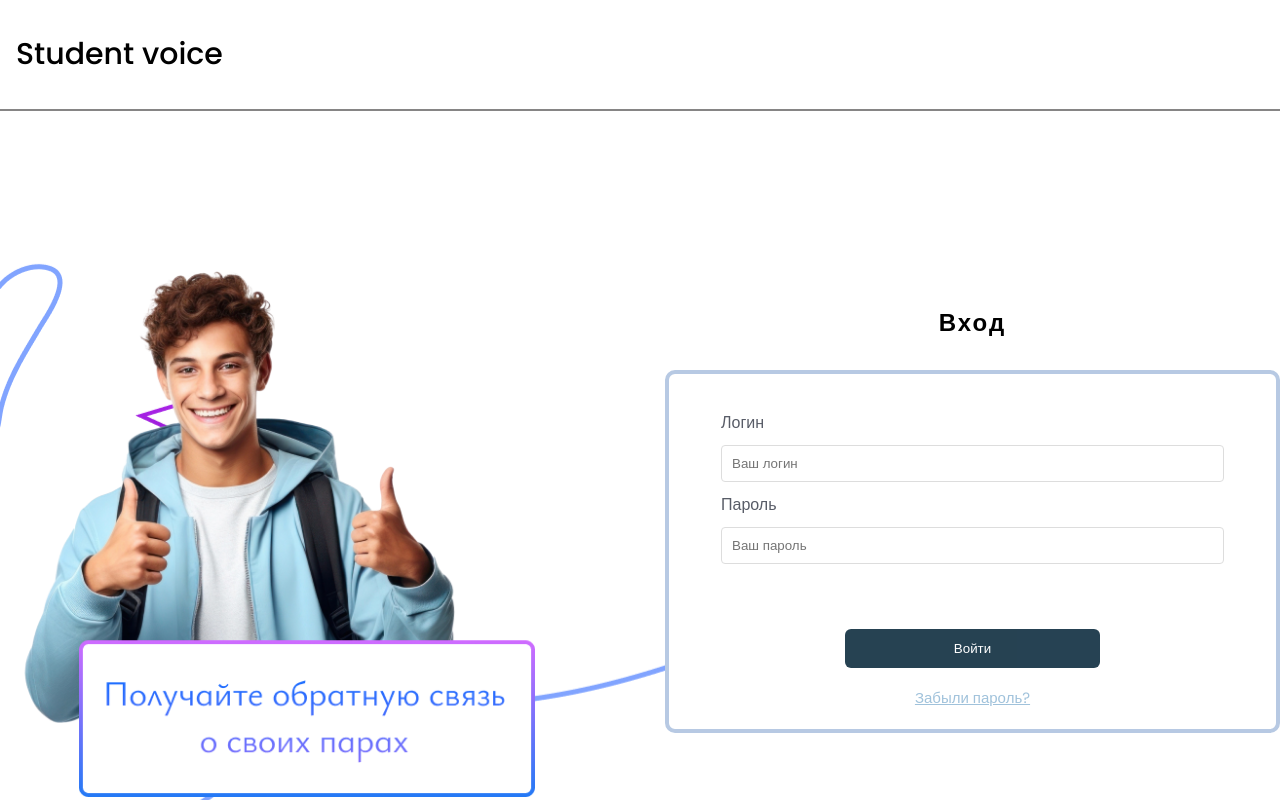
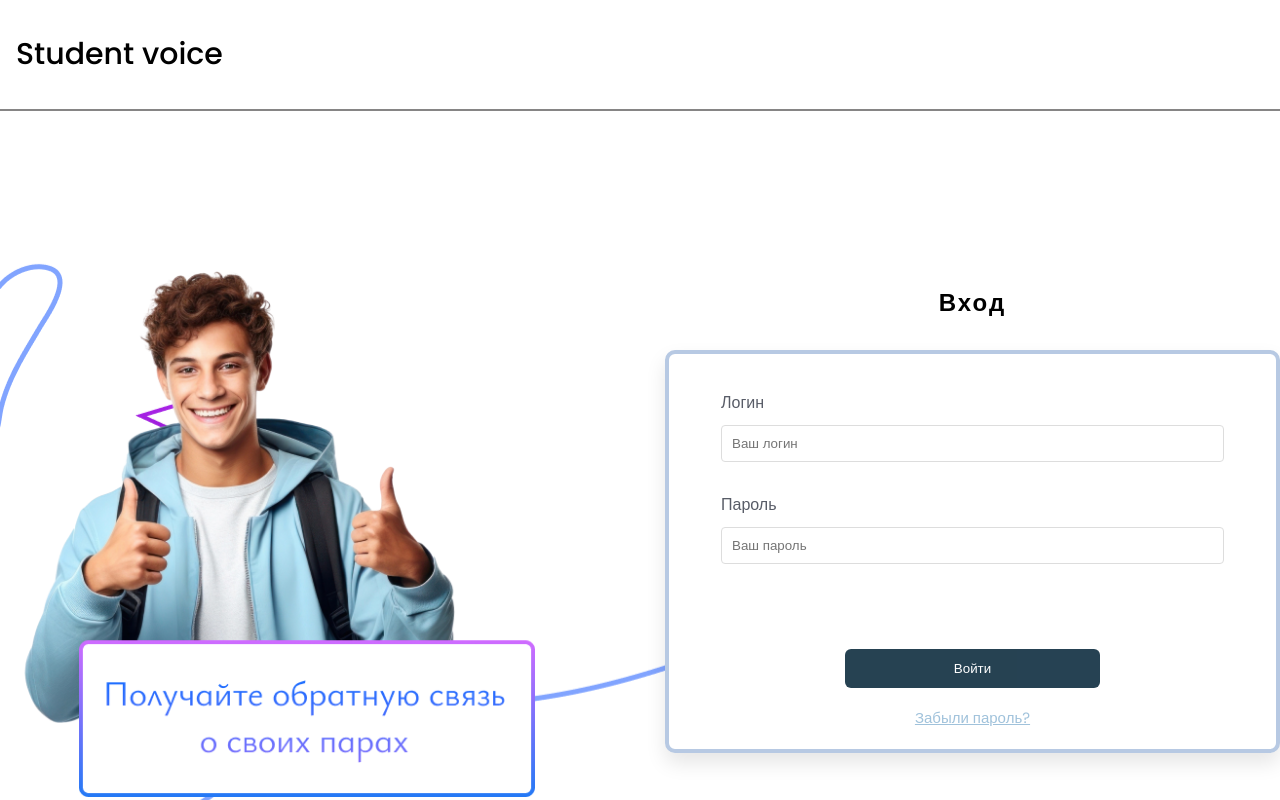
Before and after one commit to acuraels/Student-voice-Front-end, a React (Vite) app: page /login in a window 1280 px wide. Shown: the top 800 px of the page. Built offline with nearby package versions, Linux system fonts and the light colour scheme.

Commit message:
animations-commit

```diff
--- a/src/styles/FormPage/formPageMain.css
+++ b/src/styles/FormPage/formPageMain.css
@@ -3,6 +3,17 @@
     background-size: inherit;
     background-repeat: no-repeat;
     padding: 130px 0 270px;
+    animation: fadeIn 1s ease-out;
+}
+
+@keyframes fadeIn {
+    from {
+        opacity: 0;
+    }
+
+    to {
+        opacity: 1;
+    }
 }
 
 .main__content {
@@ -15,6 +26,11 @@
 .main__image-container {
     max-width: 549px;
     max-height: 571px;
+    transition: transform 0.5s ease;
+}
+
+.main__image-container:hover {
+    transform: scale(1.05);
 }
 
 .main__image {
@@ -35,6 +51,13 @@
     border-radius: 10px;
     border: 4px solid #B7C9E3;
     background-color: #fff;
+    box-shadow: 0 10px 20px rgba(0, 0, 0, 0.1);
+    transition: all 0.3s ease;
+}
+
+.main__form-container:hover {
+    transform: scale(1.05);
+    box-shadow: 0 15px 30px rgba(0, 0, 0, 0.2);
 }
 
 .main__title {
@@ -43,6 +66,8 @@
     font-size: 24px;
     font-weight: bold;
     letter-spacing: 2px;
+    position: relative;
+    overflow: hidden;
 }
 
 .form {
@@ -56,6 +81,7 @@
 .form__group {
     display: flex;
     flex-direction: column;
+    margin-bottom: 20px;
 }
 
 .form__input {
@@ -63,27 +89,58 @@
     padding: 10px;
     border-radius: 4px;
     border: 1px solid #ddd;
+    transition: all 0.3s ease;
+}
+
+.form__input:focus {
+    border-color: #012235;
+    box-shadow: 0 0 0 2px rgba(1, 34, 53, 0.2);
+    outline: none;
 }
 
 .form__button {
     width: 255px;
     margin: 55px auto 18px;
-    padding: 10px;
+    padding: 0.75rem 0;
     background-color: #012235;
     color: white;
     border: none;
     border-radius: 6px;
     cursor: pointer;
-    padding: 0.75rem 0;
     opacity: 85%;
+    transition: all 0.3s ease;
+    position: relative;
+    overflow: hidden;
+}
+
+.form__button::before {
+    content: '';
+    position: absolute;
+    top: 0;
+    left: -100%;
+    width: 100%;
+    height: 100%;
+    background: linear-gradient(120deg,
+            transparent,
+            rgba(255, 255, 255, 0.3),
+            transparent);
+    transition: all 0.5s;
 }
 
 .form__button:hover {
     background-color: #006DAB;
+    transform: translateY(-3px);
+    box-shadow: 0 5px 15px rgba(0, 0, 0, 0.3);
+}
+
+.form__button:hover::before {
+    left: 100%;
 }
 
 .form__button:active {
     background-color: #02C2FF;
+    transform: translateY(-1px);
+    box-shadow: 0 2px 10px rgba(0, 0, 0, 0.2);
 }
 
 .form__link {
@@ -94,14 +151,17 @@
     font-weight: normal;
     font-size: 15px;
     margin-top: -16px;
+    transition: all 0.3s ease;
 }
 
 .form__link:hover {
     color: #006DAB;
+    transform: translateY(-2px);
 }
 
 .form__link:active {
     color: #02C2FF;
+    transform: translateY(0);
 }
 
 @media (max-width: 1024px) {
--- a/src/styles/StudentForm/studFormMain.css
+++ b/src/styles/StudentForm/studFormMain.css
@@ -121,14 +121,37 @@
     margin: auto;
     display: block;
     font-size: medium;
+    transition: all 0.3s ease;
+}
+
+.stud-form__submit-button::before {
+    content: '';
+    position: absolute;
+    top: 0;
+    left: -100%;
+    width: 100%;
+    height: 100%;
+    background: linear-gradient(120deg,
+            transparent,
+            rgba(255, 255, 255, 0.3),
+            transparent);
+    transition: all 0.5s;
 }
 
 .stud-form__submit-button:hover {
     background-color: #006DAB;
+    transform: translateY(-3px);
+    box-shadow: 0 5px 15px rgba(0, 0, 0, 0.3);
+}
+
+.stud-form__submit-button:hover::before {
+    left: 100%;
 }
 
 .stud-form__submit-button:active {
     background-color: #02C2FF;
+    transform: translateY(-1px);
+    box-shadow: 0 2px 10px rgba(0, 0, 0, 0.2);
 }
 
 @media (max-width: 1024px) {
```
